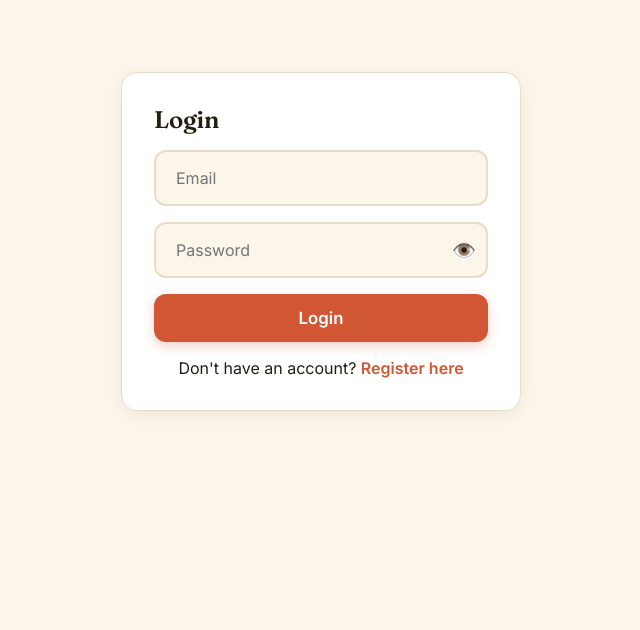
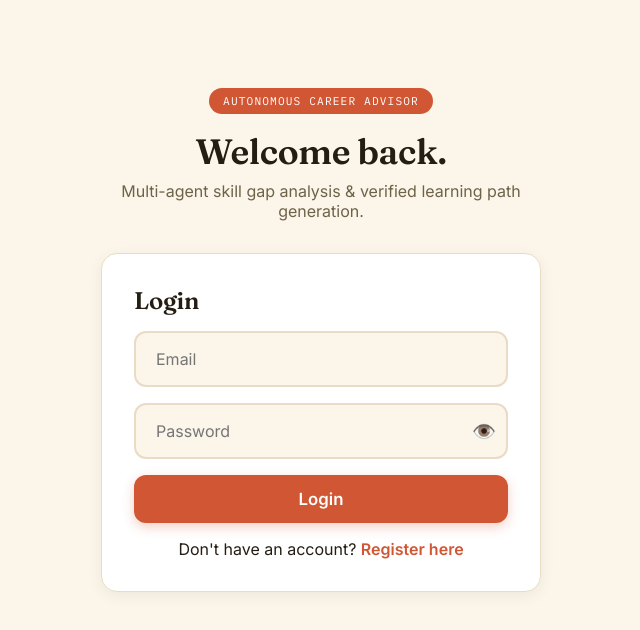
Before and after one commit to gurruprasaath/Autonomous-Career-Advisor, a React (Vite) app in the folder frontend/: page /login in a window 1280 px wide. Shown: the top 630 px of the page, without its empty margins (319-959 px from the left). Built offline with nearby package versions, Linux system fonts and the light colour scheme.

Commit message:
feat(frontend): restyle LoginPage as an editorial masthead

```diff
--- a/frontend/src/routes/LoginPage.tsx
+++ b/frontend/src/routes/LoginPage.tsx
@@ -21,7 +21,16 @@ export default function LoginPage() {
   }
 
   return (
-    <div className="card" style={{ maxWidth: 400, margin: '2rem auto' }}>
+    <div style={{ maxWidth: 440, margin: '3rem auto 2rem', textAlign: 'center' }}>
+      <span className="kicker">Autonomous Career Advisor</span>
+      <h1 style={{ fontSize: '2.2rem', marginBottom: '0.5rem' }}>
+        {isLogin ? 'Welcome back.' : 'Begin your assessment.'}
+      </h1>
+      <p style={{ color: 'var(--text-muted)', marginBottom: '2rem' }}>
+        Multi-agent skill gap analysis &amp; verified learning path generation.
+      </p>
+
+      <div className="card" style={{ textAlign: 'left' }}>
         <h2>{isLogin ? 'Login' : 'Register'}</h2>
         <form onSubmit={handleSubmit} style={{ display: 'flex', flexDirection: 'column', gap: '1rem' }}>
           <input
@@ -66,5 +75,6 @@ export default function LoginPage() {
           </a>
         </p>
       </div>
+    </div>
   )
 }
```
Lines whose indentation alone changed are shown as unchanged.
